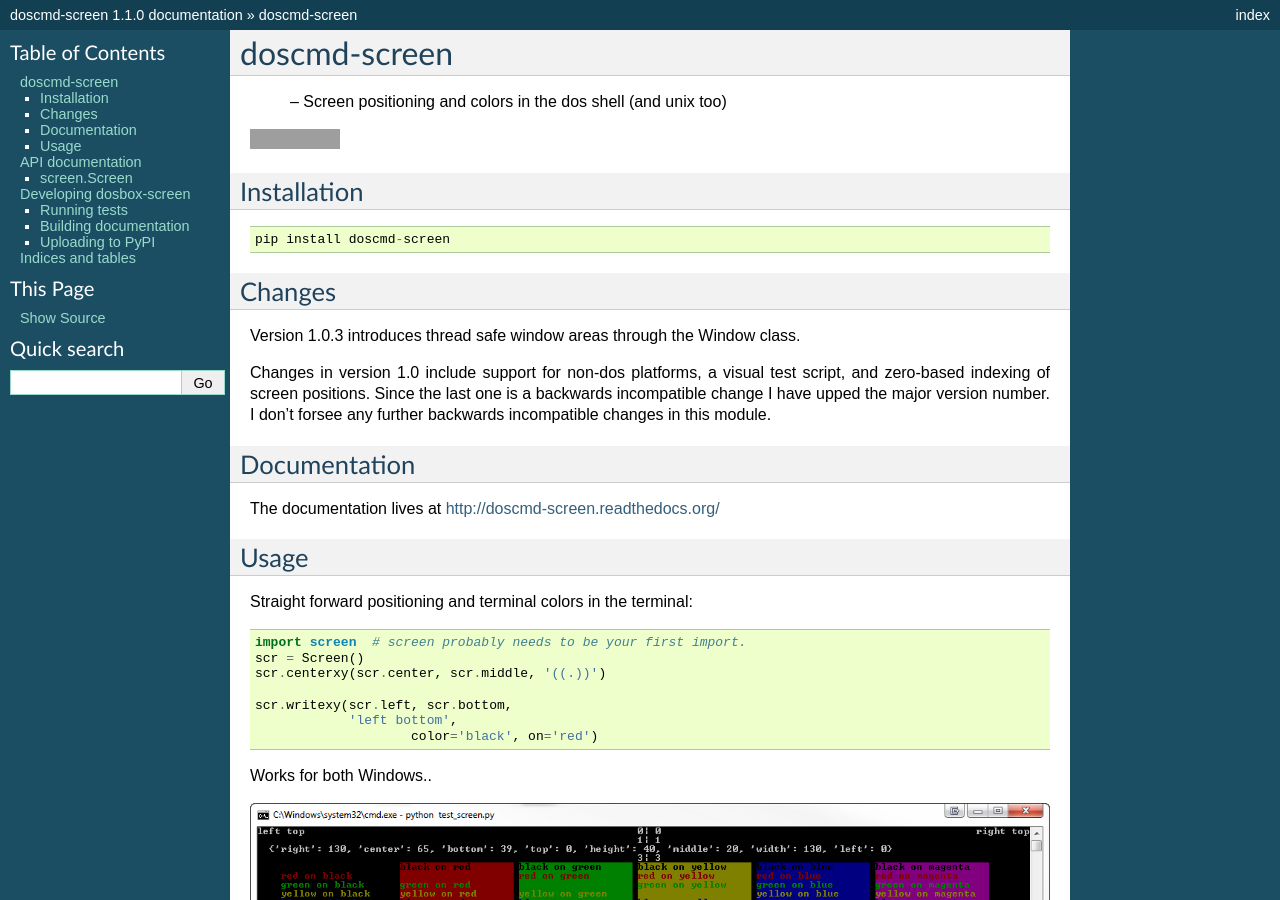
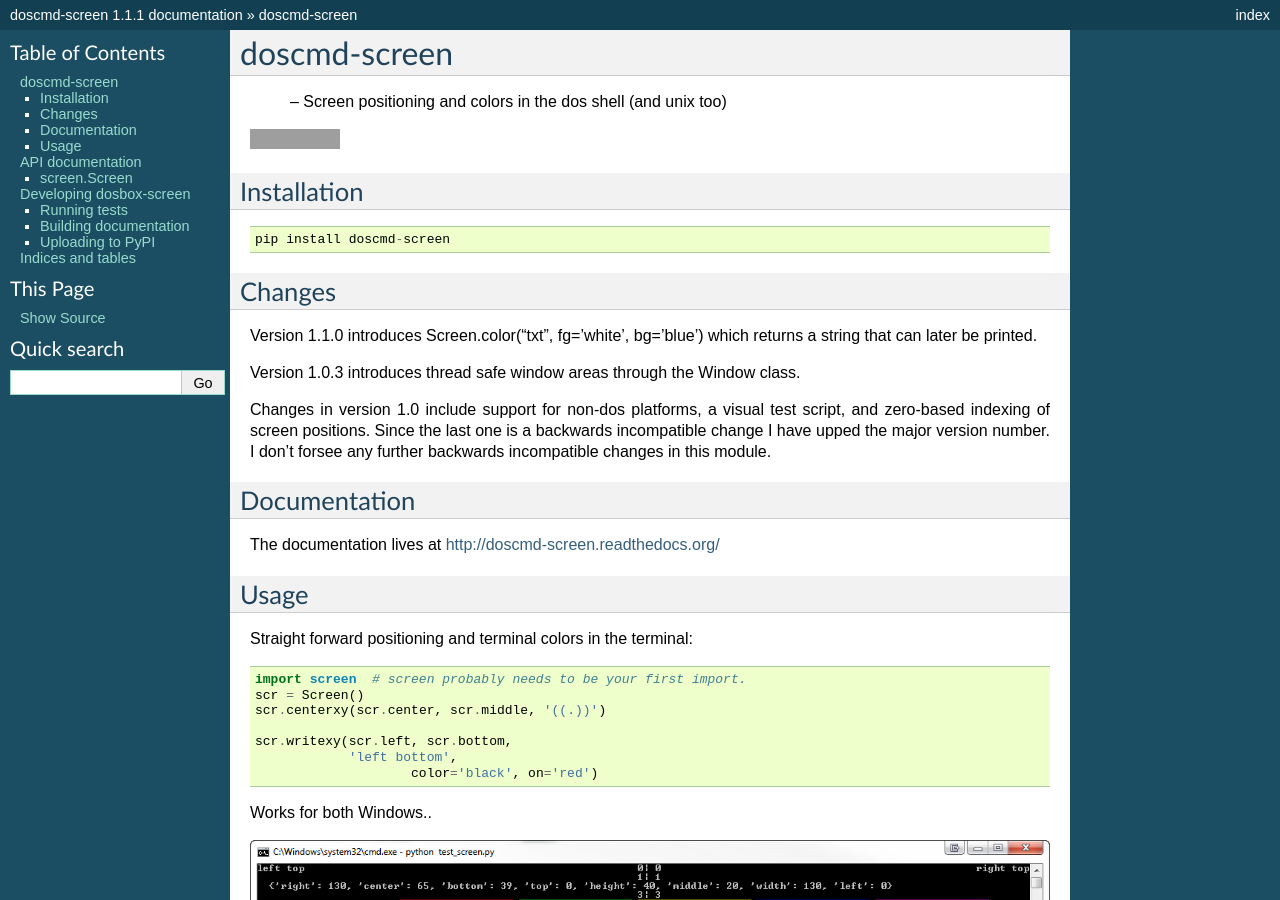
Before and after one commit to thebjorn/doscmd-screen, a Sphinx documentation site: the page built from docs/index.rst, in a window 1280 px wide and 900 px high. Built offline with Sphinx 7.4.7, drawn with Linux system fonts in a browser that asks for light colours; some of the changed text lies outside the part shown; grey boxes are pictures that could not be loaded.

Commit message:
Fix documentation issues

```diff
--- a/README.rst
+++ b/README.rst
@@ -16,6 +16,9 @@ Installation
 
 Changes
 -------
+Version 1.1.0 introduces Screen.color("txt", fg='white', bg='blue') which
+returns a string that can later be printed.
+
 Version 1.0.3 introduces thread safe window areas through the Window class.
 
 Changes in version 1.0 include support for non-dos platforms, a visual
--- a/docs/conf.py
+++ b/docs/conf.py
@@ -48,9 +48,9 @@ copyright = u'2014 Bjorn Pettersen'
 # built documents.
 #
 # The short X.Y version.
-version = '1.1.0'
+version = '1.1.1'
 # The full version, including alpha/beta/rc tags.
-release = '1.1.0'
+release = '1.1.1'
 
 # The language for content autogenerated by Sphinx. Refer to documentation
 # for a list of supported languages.
--- a/requirements.txt
+++ b/requirements.txt
@@ -2,3 +2,4 @@
 # intall requirements are listed in setup.py
 
 dk-tasklib
+colorama
--- a/setup.py
+++ b/setup.py
@@ -25,7 +25,7 @@ doclines = __doc__.split('\n')
 
 setup(
     name='dosbox-screen',
-    version='1.1.0',
+    version='1.1.1',
     requires=['colorama'],
     install_requires=['colorama'],
     description=doclines[0],
```
